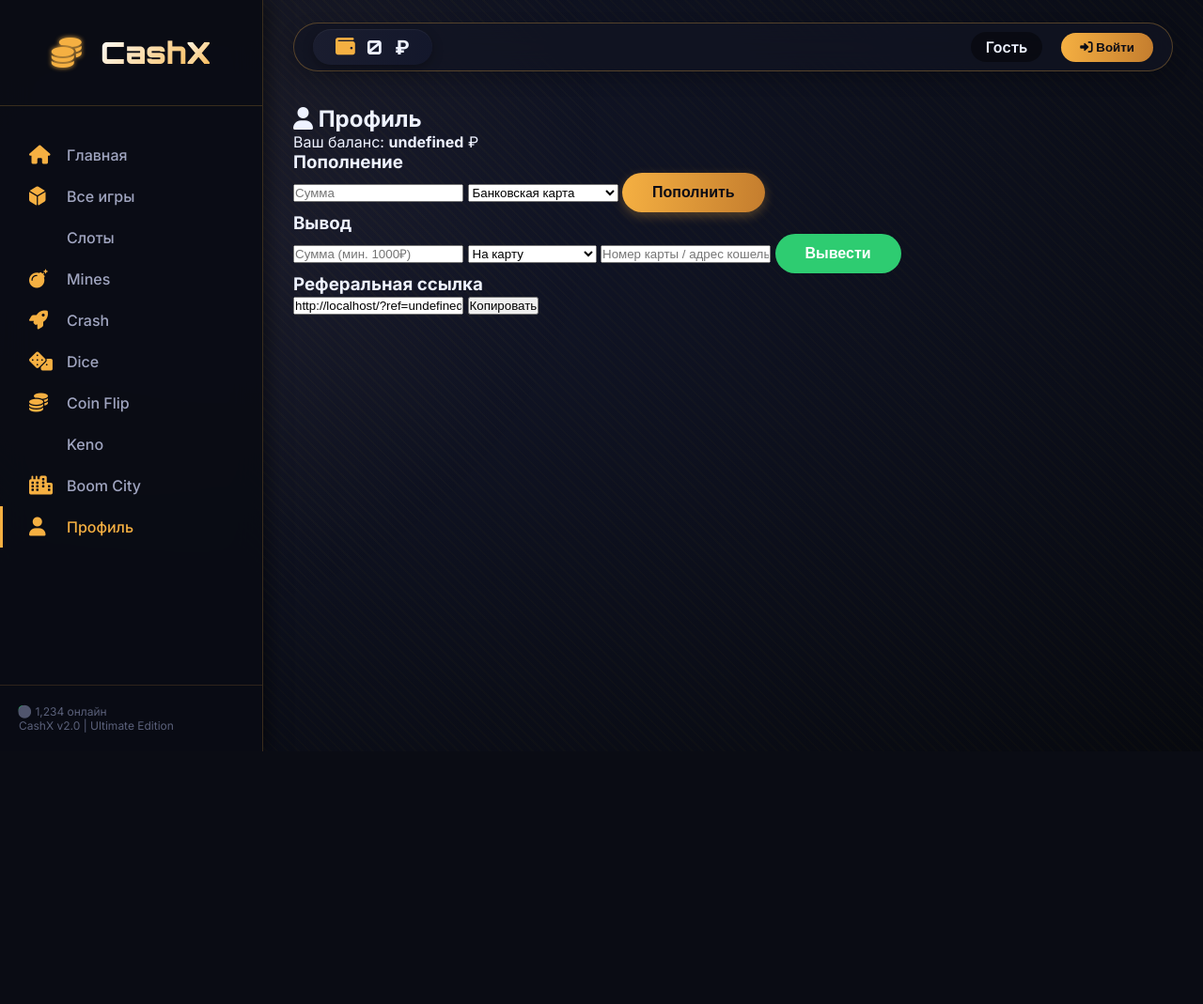
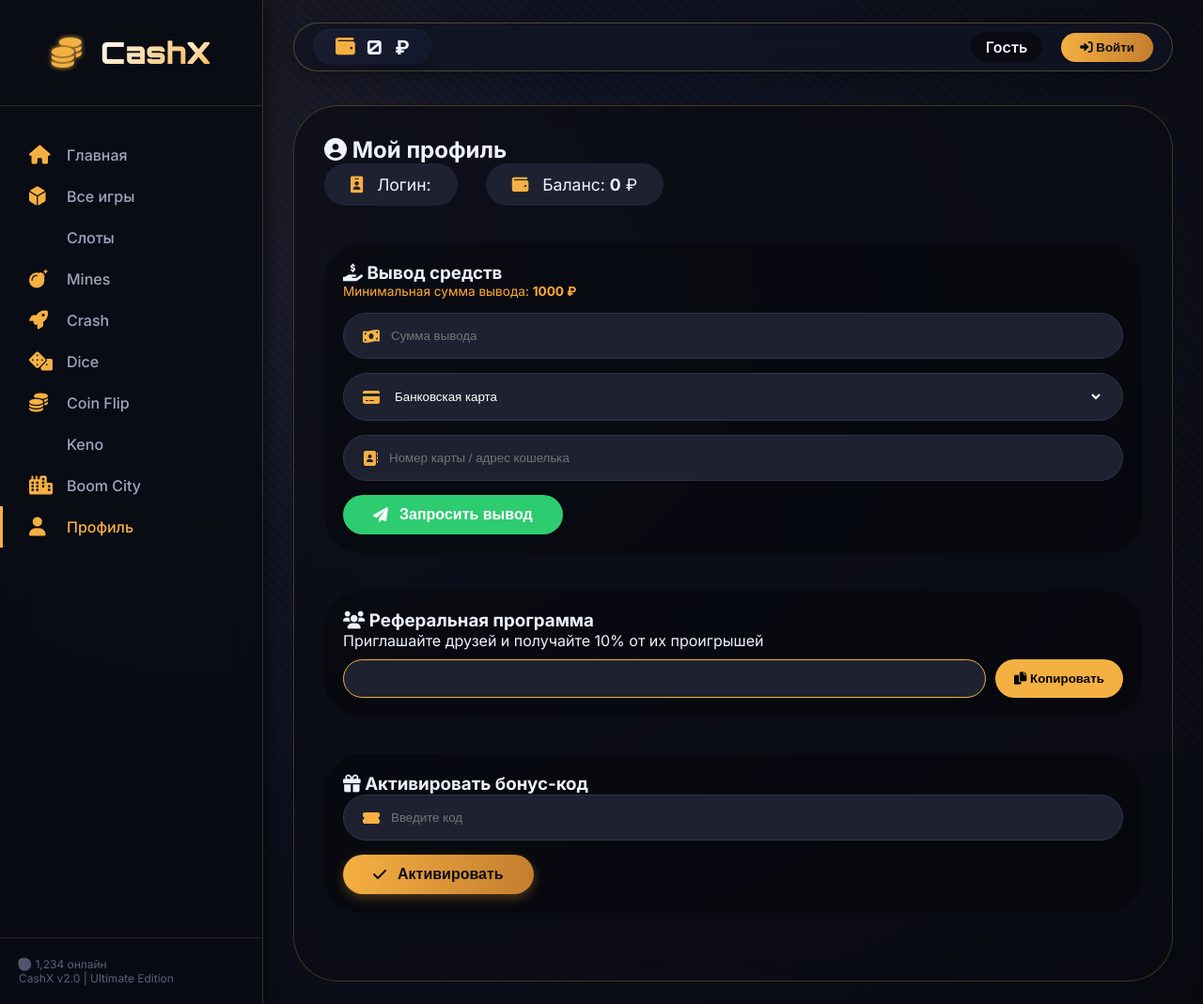
Before and after one commit to hanotsosall/cashx, a Flask app: page /profile in a window 1280 px wide. Shown: the whole page at 94% size. Before the commit the page ends 800 px from the top, so only its background shows below. Run offline with Flask 3, Linux system fonts and the light colour scheme.

Commit message:
Update profile.html

```diff
--- a/templates/profile.html
+++ b/templates/profile.html
@@ -1,82 +1,169 @@
 {% extends "layout.html" %}
 {% block content %}
 <div class="profile-container">
-    <h2><i class="fas fa-user"></i> Профиль</h2>
-    <div class="balance-card">
-        <p>Ваш баланс: <strong id="profileBalance">0</strong> ₽</p>
+    <h2><i class="fas fa-user-circle"></i> Мой профиль</h2>
+    <div class="profile-stats">
+        <div class="stat-card"><i class="fas fa-id-badge"></i> Логин: <strong id="profileUsername"></strong></div>
+        <div class="stat-card"><i class="fas fa-wallet"></i> Баланс: <strong id="profileBalance">0</strong> ₽</div>
     </div>
-    <div class="wallet-section">
-        <h3>Пополнение</h3>
-        <input type="number" id="depositAmount" placeholder="Сумма">
-        <select id="depositMethod">
-            <option value="card">Банковская карта</option>
-            <option value="crypto">Криптовалюта (USDT)</option>
-        </select>
-        <button id="depositBtn" class="btn-primary">Пополнить</button>
+
+    <div class="withdraw-section">
+        <h3><i class="fas fa-hand-holding-usd"></i> Вывод средств</h3>
+        <p class="min-withdraw">Минимальная сумма вывода: <strong>1000 ₽</strong></p>
+        <div class="input-group"><i class="fas fa-money-bill-wave"></i><input type="number" id="withdrawAmount" placeholder="Сумма вывода"></div>
+        <div class="input-group"><i class="fas fa-credit-card"></i><select id="withdrawMethod"><option value="card">Банковская карта</option><option value="crypto">Криптокошелёк (USDT)</option></select></div>
+        <div class="input-group"><i class="fas fa-address-book"></i><input type="text" id="withdrawAddress" placeholder="Номер карты / адрес кошелька"></div>
+        <button id="withdrawBtn" class="btn-success"><i class="fas fa-paper-plane"></i> Запросить вывод</button>
     </div>
-    <div class="wallet-section">
-        <h3>Вывод</h3>
-        <input type="number" id="withdrawAmount" placeholder="Сумма (мин. 1000₽)">
-        <select id="withdrawMethod">
-            <option value="card">На карту</option>
-            <option value="crypto">На криптокошелёк</option>
-        </select>
-        <input type="text" id="withdrawAddress" placeholder="Номер карты / адрес кошелька">
-        <button id="withdrawBtn" class="btn-success">Вывести</button>
+
+    <div class="referral-section">
+        <h3><i class="fas fa-users"></i> Реферальная программа</h3>
+        <p>Приглашайте друзей и получайте 10% от их проигрышей</p>
+        <div class="referral-link-box">
+            <input type="text" id="refLink" readonly>
+            <button id="copyRefBtn"><i class="fas fa-copy"></i> Копировать</button>
+        </div>
     </div>
-    <div class="referral-section">
-        <h3>Реферальная ссылка</h3>
-        <input type="text" id="refLink" readonly>
-        <button id="copyRefBtn">Копировать</button>
+
+    <div class="bonus-section">
+        <h3><i class="fas fa-gift"></i> Активировать бонус-код</h3>
+        <div class="input-group"><i class="fas fa-ticket-alt"></i><input type="text" id="bonusCode" placeholder="Введите код"></div>
+        <button id="applyBonusBtn" class="btn-primary"><i class="fas fa-check"></i> Активировать</button>
     </div>
 </div>
+
 <script>
-    async function loadBalance() {
+    async function loadProfile() {
         const res = await fetch('/api/user');
+        if(res.status === 401) return;
         const data = await res.json();
+        document.getElementById('profileUsername').innerText = data.username;
         document.getElementById('profileBalance').innerText = data.balance;
-        document.getElementById('refLink').value = `${window.location.origin}/?ref=${data.username}`;
+        const refRes = await fetch('/api/referral/link');
+        const refData = await refRes.json();
+        document.getElementById('refLink').value = refData.link;
     }
-    document.getElementById('depositBtn').onclick = async () => {
-        const amount = parseFloat(document.getElementById('depositAmount').value);
-        const method = document.getElementById('depositMethod').value;
-        if (isNaN(amount) || amount <= 0) return alert('Введите сумму');
-        const res = await fetch('/api/deposit', {
-            method: 'POST',
-            headers: { 'Content-Type': 'application/json' },
-            body: JSON.stringify({ amount, method })
-        });
-        const data = await res.json();
-        if (data.error) alert(data.error);
-        else {
-            alert(`Баланс пополнен на ${amount} ₽`);
-            loadBalance();
-        }
+
+    document.getElementById('copyRefBtn').onclick = () => {
+        const refInput = document.getElementById('refLink');
+        refInput.select();
+        document.execCommand('copy');
+        showToast('Реферальная ссылка скопирована');
     };
+
     document.getElementById('withdrawBtn').onclick = async () => {
         const amount = parseFloat(document.getElementById('withdrawAmount').value);
         const method = document.getElementById('withdrawMethod').value;
         const address = document.getElementById('withdrawAddress').value;
-        if (isNaN(amount) || amount < 1000) return alert('Мин. вывод 1000₽');
-        if (!address) return alert('Укажите реквизиты');
+        if(isNaN(amount) || amount < 1000) return showToast('Минимальная сумма вывода 1000 ₽', true);
+        if(!address) return showToast('Укажите реквизиты', true);
         const res = await fetch('/api/withdraw', {
             method: 'POST',
             headers: { 'Content-Type': 'application/json' },
             body: JSON.stringify({ amount, method, address })
         });
         const data = await res.json();
-        if (data.error) alert(data.error);
+        if(data.error) showToast(data.error, true);
+        else showToast(`Заявка на вывод ${amount} ₽ создана. Ожидайте обработки.`);
+        loadProfile();
+    };
+
+    document.getElementById('applyBonusBtn').onclick = async () => {
+        const code = document.getElementById('bonusCode').value.trim();
+        if(!code) return showToast('Введите код', true);
+        const res = await fetch('/api/bonus/apply', {
+            method: 'POST',
+            headers: { 'Content-Type': 'application/json' },
+            body: JSON.stringify({ code })
+        });
+        const data = await res.json();
+        if(data.error) showToast(data.error, true);
         else {
-            alert(`Заявка на вывод ${amount} ₽ создана`);
-            loadBalance();
+            showToast(`Бонус ${data.amount} ₽ зачислен!`);
+            loadProfile();
+            updateBalanceUI();
         }
     };
-    document.getElementById('copyRefBtn').onclick = () => {
-        const inp = document.getElementById('refLink');
-        inp.select();
-        document.execCommand('copy');
-        alert('Ссылка скопирована');
-    };
-    loadBalance();
+
+    loadProfile();
 </script>
+
+<style>
+    .profile-container {
+        background: rgba(10,12,21,0.7);
+        backdrop-filter: blur(12px);
+        border-radius: 48px;
+        padding: 32px;
+        border: 1px solid rgba(245,176,66,0.25);
+    }
+    .profile-stats {
+        display: flex;
+        gap: 30px;
+        flex-wrap: wrap;
+        margin-bottom: 40px;
+    }
+    .stat-card {
+        background: #1e2130;
+        border-radius: 60px;
+        padding: 12px 28px;
+        font-size: 1.1rem;
+    }
+    .stat-card i {
+        color: #f5b042;
+        margin-right: 10px;
+    }
+    .withdraw-section, .referral-section, .bonus-section {
+        margin-bottom: 40px;
+        padding: 20px;
+        background: rgba(0,0,0,0.3);
+        border-radius: 40px;
+    }
+    .min-withdraw {
+        font-size: 0.85rem;
+        color: #ffaa33;
+        margin-bottom: 15px;
+    }
+    .input-group {
+        display: flex;
+        align-items: center;
+        background: #1e2130;
+        border-radius: 60px;
+        margin-bottom: 15px;
+        padding: 4px 20px;
+        border: 1px solid #2f3448;
+    }
+    .input-group i {
+        color: #f5b042;
+        margin-right: 12px;
+    }
+    .input-group input, .input-group select {
+        background: transparent;
+        border: none;
+        padding: 12px 0;
+        color: white;
+        width: 100%;
+        outline: none;
+    }
+    .referral-link-box {
+        display: flex;
+        gap: 10px;
+        margin-top: 10px;
+    }
+    .referral-link-box input {
+        flex: 1;
+        background: #1e2130;
+        border: 1px solid #f5b042;
+        border-radius: 60px;
+        padding: 12px 20px;
+        color: white;
+    }
+    .referral-link-box button {
+        background: #f5b042;
+        border: none;
+        border-radius: 60px;
+        padding: 0 20px;
+        cursor: pointer;
+        font-weight: bold;
+    }
+</style>
 {% endblock %}
```
